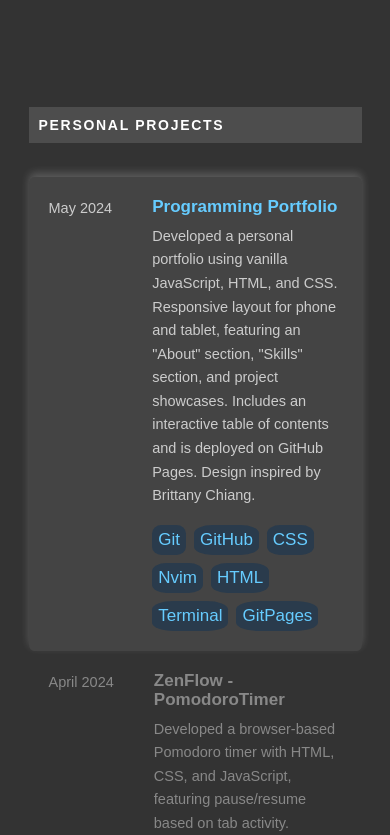
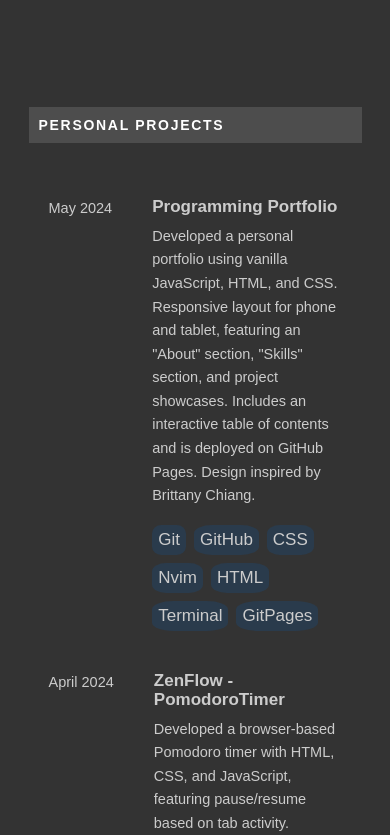
Before and after one commit to freddxworld/Programming-Portfolio, a plain HTML site: page index.html in a window 390 px wide. In both pictures the pointer is over the element 195 px from the left and 2708 px from the top of the page. Shown: the part 2295-3130 px from the top of the page. Drawn offline with nearby package versions, Linux system fonts and the light colour scheme.

Commit message:
fixing color changing for smaller screens and the hover affect

```diff
--- a/assets/style.css
+++ b/assets/style.css
@@ -297,7 +297,6 @@ img {
     font-size: 14px;
     margin-bottom: 2rem;
     color: #ffffff;
-    /* testing */
     background-color: #4d4d4d;
     width: 100%;
     padding: 10px;
@@ -308,6 +307,35 @@ img {
     max-width: 22rem;
     margin-top: 1.5rem;
     line-height: 1.4;
+  }
+
+  .projectSquare:hover {
+    background-color: inherit;
+    box-shadow: none;
+  }
+
+  .projectSquare:hover .ptitle {
+    color: inherit !important;
+  }
+
+  .projectSquare:hover .projectinfo,
+  .projectSquare:hover .timeline,
+  .projectSquare:hover .circleTool {
+    color: inherit !important;
+  }
+
+  .projectSquare.dim .ptitle,
+  .projectSquare.dim .projectinfo,
+  .projectSquare.dim .timeline {
+    color: inherit !important;
+  }
+}
+
+/* No color change for .circleTool in smaller screens */
+@media screen and (max-width: 1050px) {
+  .projectSquare.dim .circleTool {
+    color: #66ccff;
+    background-color: #2a3b4c;
   }
 }
 
--- a/index.html
+++ b/index.html
@@ -159,7 +159,7 @@
         <div class="projectSquare" onclick="
             window.open('https://freddxworld.github.io/ValentinesLetter/', '_blank'
             )">
-          <p class="timeline">February 2024</p>
+          <p class="timeline">Feb 2024</p>
           <div class="projectinfo">
             <h5 class="ptitle">Valentine's Day Website</h5>
             <p class="pbodyinfo">
```
